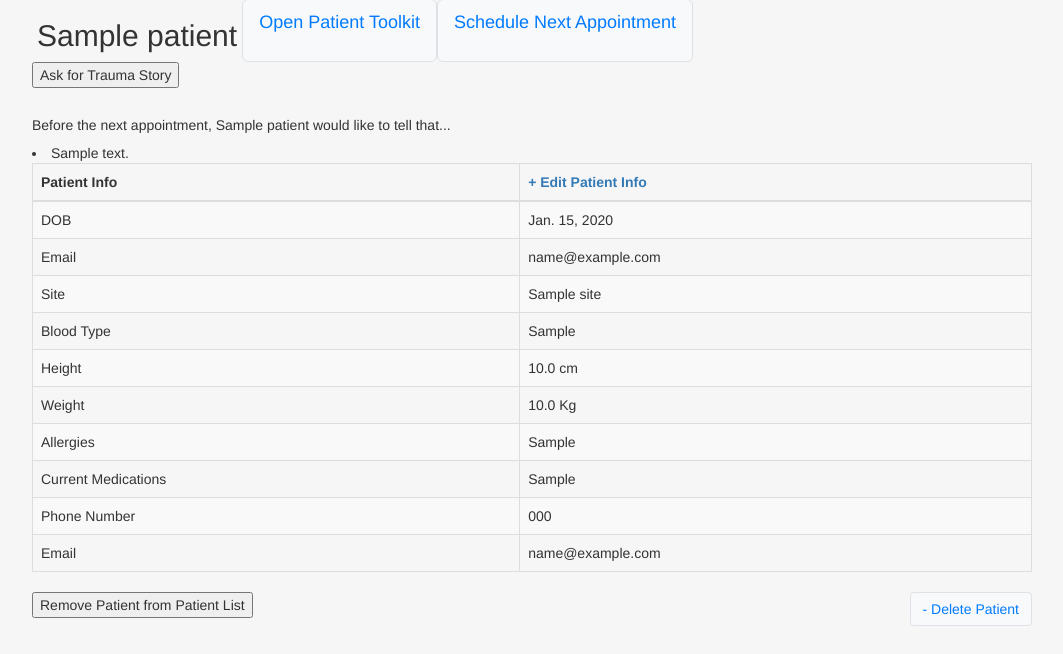
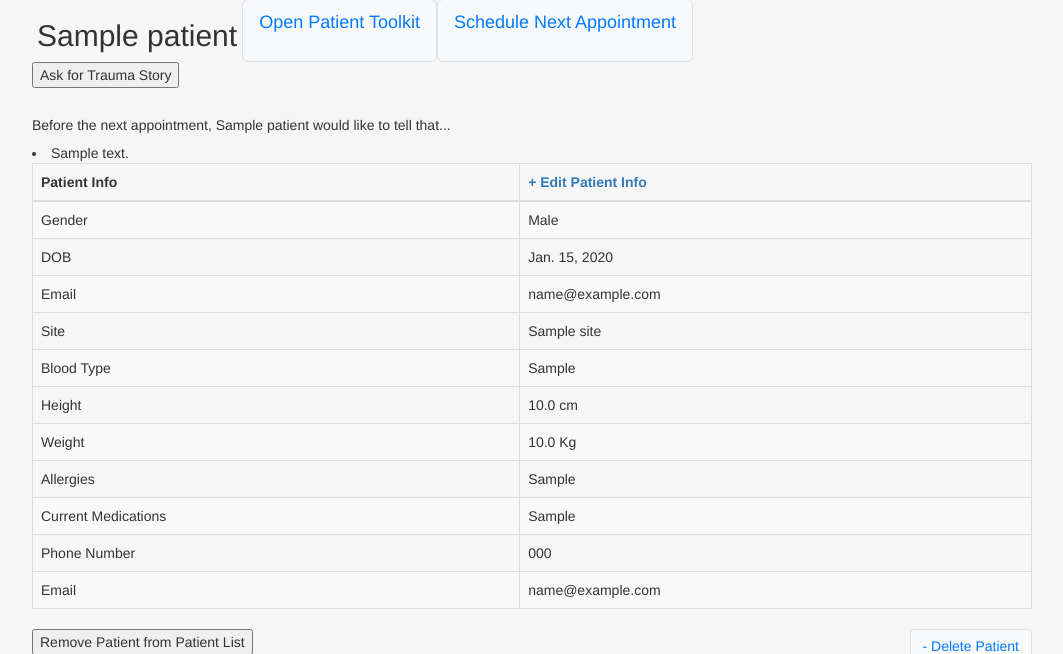
Before and after one commit to sbetti02/HTQR, a Django app: page /patient/1/ in a window 1280 px wide. Shown: the part 193-847 px from the top of the page, without its empty margins (108-1171 px from the left). Before the commit the page ends 819 px from the top, so only its background shows below. Run offline with Django 3.2, Linux system fonts and the light colour scheme; a user stored in the database is signed in; tables that the repository leaves empty hold one stand-in row (values such as "Sample post"); parts of the project's set-up code (start-up, migrations or seed data) failed here and were passed over; some libraries are stand-ins or nearby versions.

Commit message:
display gender field of Patient model

```diff
--- a/src/HPRT/templates/patient_detail.html
+++ b/src/HPRT/templates/patient_detail.html
@@ -30,6 +30,7 @@
             </tr>
         </thead>
         <tbody>
+            <tr><td>Gender</td> <td>{{ patient.gender }}</td></tr>
             <tr><td>DOB</td> <td>{{ patient.DOB }}</td></tr>
             <tr><td>Email</td> <td>{{patient.email }}</td></tr>
             <tr><td>Site</td> <td>{{ patient.site }}</td></tr>
```
